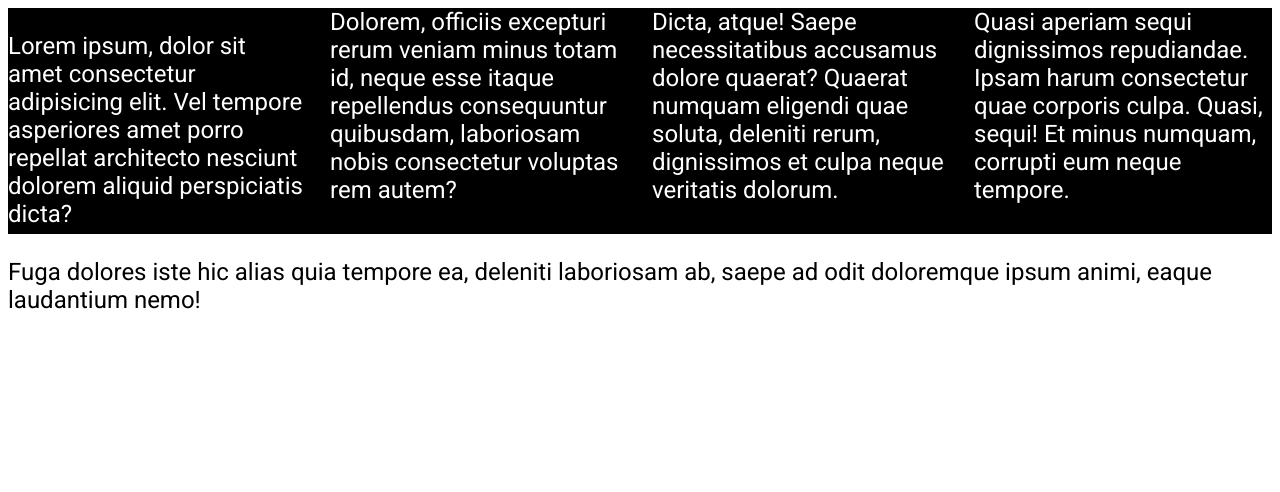
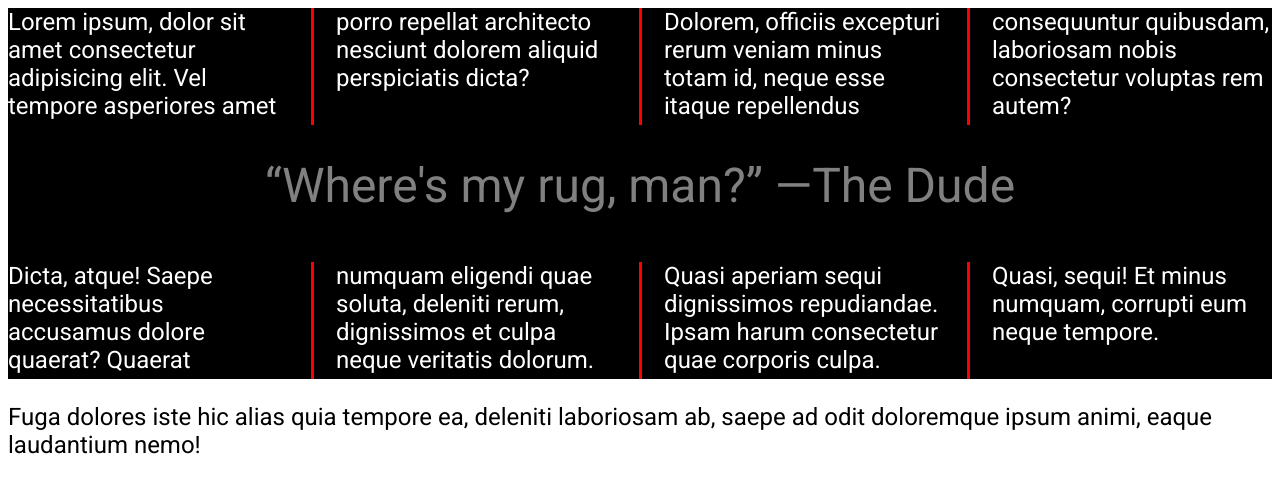
Before and after one commit to IgorXVI/css-course, a plain HTML site: page index.html in a window 1280 px wide. Drawn offline with Linux system fonts and the light colour scheme.

Commit message:
columns 2

```diff
--- a/css/styles.css
+++ b/css/styles.css
@@ -8,6 +8,33 @@ body {
 .columns {
     color: white;
     background-color: black;
-    column-count: 4;
-    column-width: 250px;
+    /* column-count: 4;
+    column-width: 250px; */
+    columns: 4 250px;
+    column-rule: 3px solid red;
+    column-gap: 3rem;
 }
+
+.columns p {
+    margin-top: 0;
+}
+
+.columns h2 {
+    margin-top: 0;
+    background-color: gray;
+    padding: 1rem;
+    break-inside: avoid;
+    break-before: column;
+}
+
+.columns .quote {
+    margin-top: 2rem;
+    font-size: 3rem;
+    text-align: center;
+    color: gray;
+    column-span: all;
+}
+
+.nowrap {
+    white-space: nowrap;
+}
--- a/index.html
+++ b/index.html
@@ -16,6 +16,8 @@
         <p>Dolorem, officiis excepturi rerum veniam minus totam id, neque esse itaque repellendus consequuntur
             quibusdam,
             laboriosam nobis consectetur voluptas rem autem?</p>
+        <!-- <h2>Next topic</h2> -->
+        <p class="quote">&#8220;Where's my rug, man?&#8221; &#8212;<span class="nowrap">The Dude</span></p>
         <p>Dicta, atque! Saepe necessitatibus accusamus dolore quaerat? Quaerat numquam eligendi quae soluta, deleniti
             rerum, dignissimos et culpa neque veritatis dolorum.</p>
         <p>Quasi aperiam sequi dignissimos repudiandae. Ipsam harum consectetur quae corporis culpa. Quasi, sequi! Et
```
